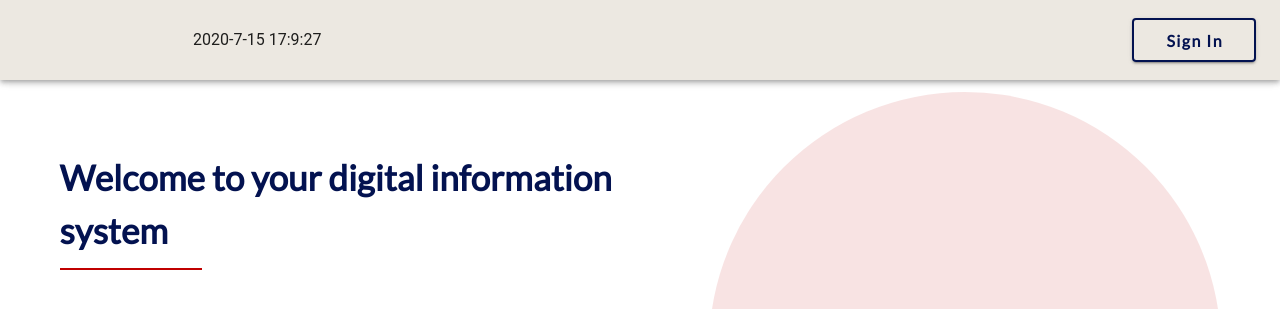
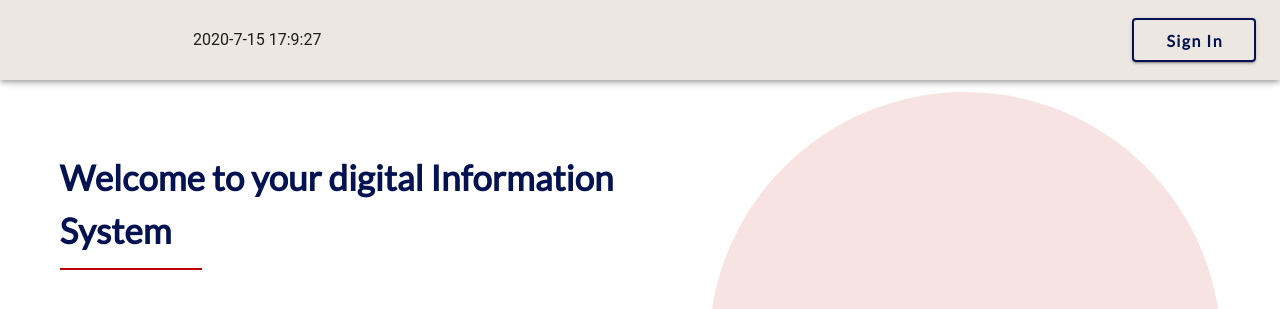
Before and after one commit to usjdevteam/si2-vue, a Vue app: page / in a window 1280 px wide. Shown: the top 309 px of the page. Built offline with nearby package versions, Linux system fonts and the light colour scheme.

Commit message:
Changed information system to capital for testing

```diff
--- a/src/components/signIn/SignIn.vue
+++ b/src/components/signIn/SignIn.vue
@@ -24,7 +24,7 @@
         <v-layout row>
             <v-flex md6 class="padding-top-5-p">
                 <div class="col-md-12">
-                    <h1 class='usj-color-primary'>Welcome to your digital information system</h1>
+                    <h1 class='usj-color-primary'>Welcome to your digital Information System</h1>
                     <hr class="u-hr u-hr-red margin-top-2-p">
                 </div>
             <div class="col-md-12">
```
